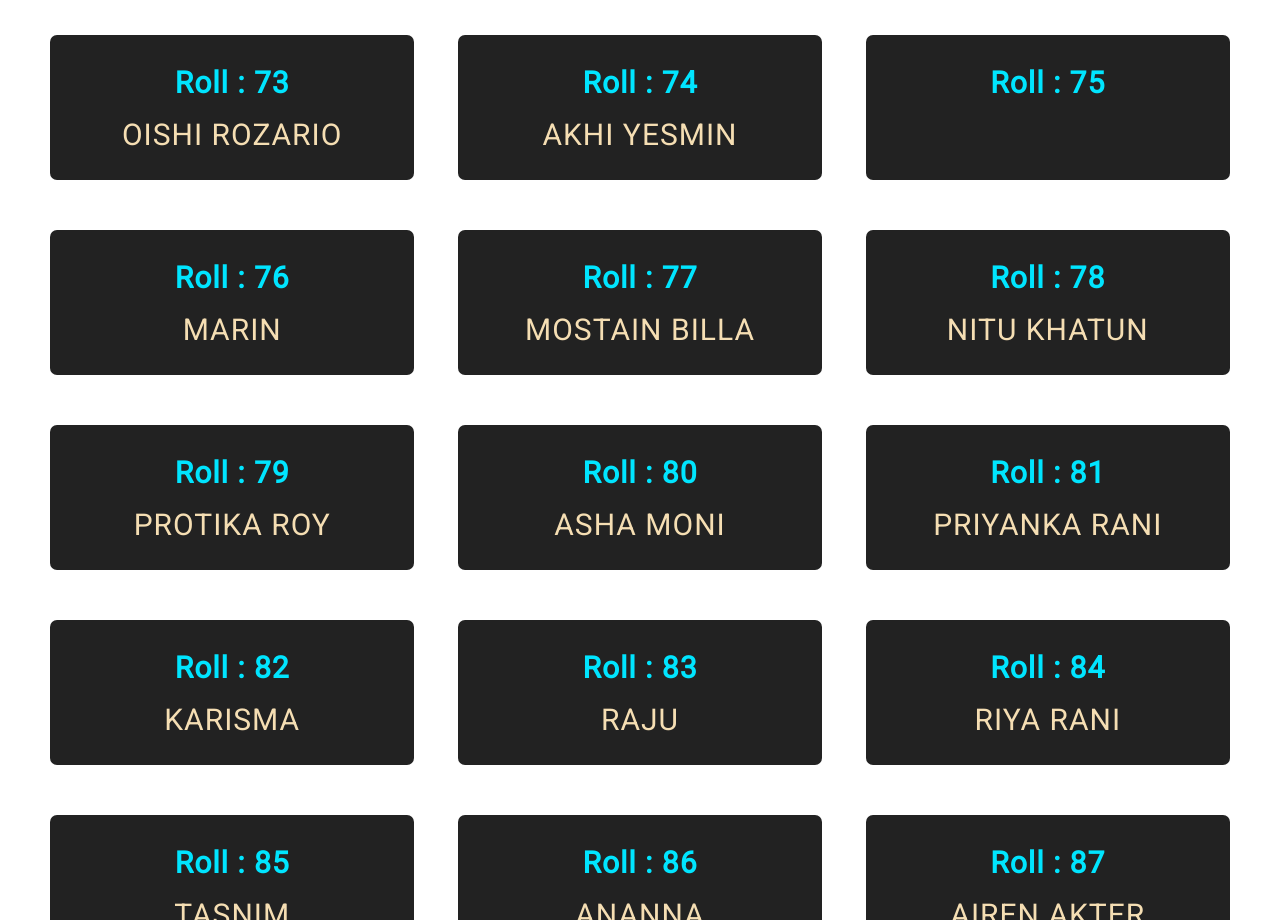
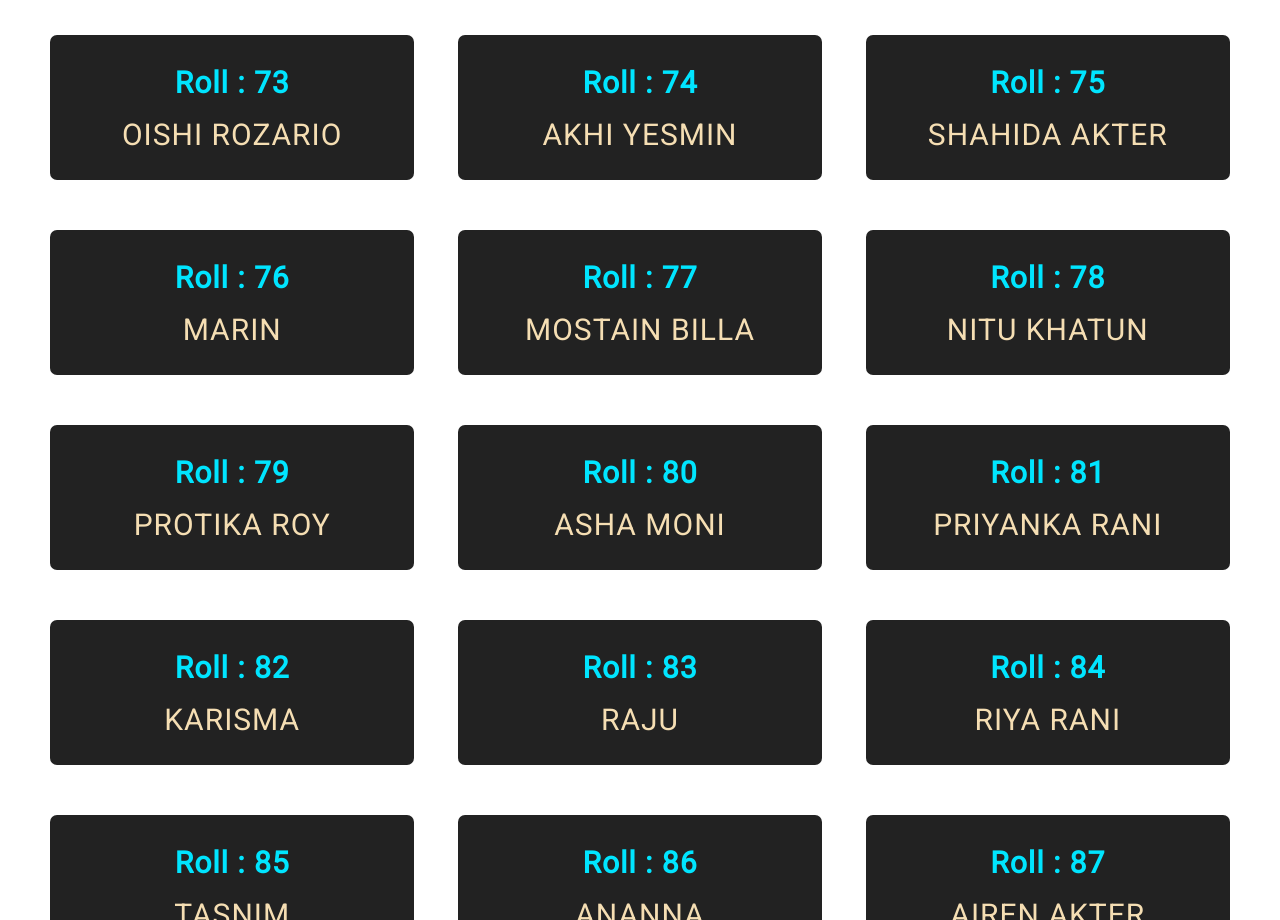
Before and after one commit to mohammadikemon/nameplate-2nd-year, a plain HTML site: page index.html in a window 1280 px wide. Shown: the part 4980-5900 px from the top of the page. Drawn offline with Linux system fonts and the light colour scheme.

Commit message:
Roll 75 added

```diff
--- a/index.html
+++ b/index.html
@@ -475,7 +475,7 @@
                     <div class="card">
                         <div class="box">
                             <div class="roll">Roll : 75</div>
-                            <p class="name"></p>
+                            <p class="name">SHAHIDA AKTER</p>
                         </div>
                     </div>
                     <div class="card">
```
